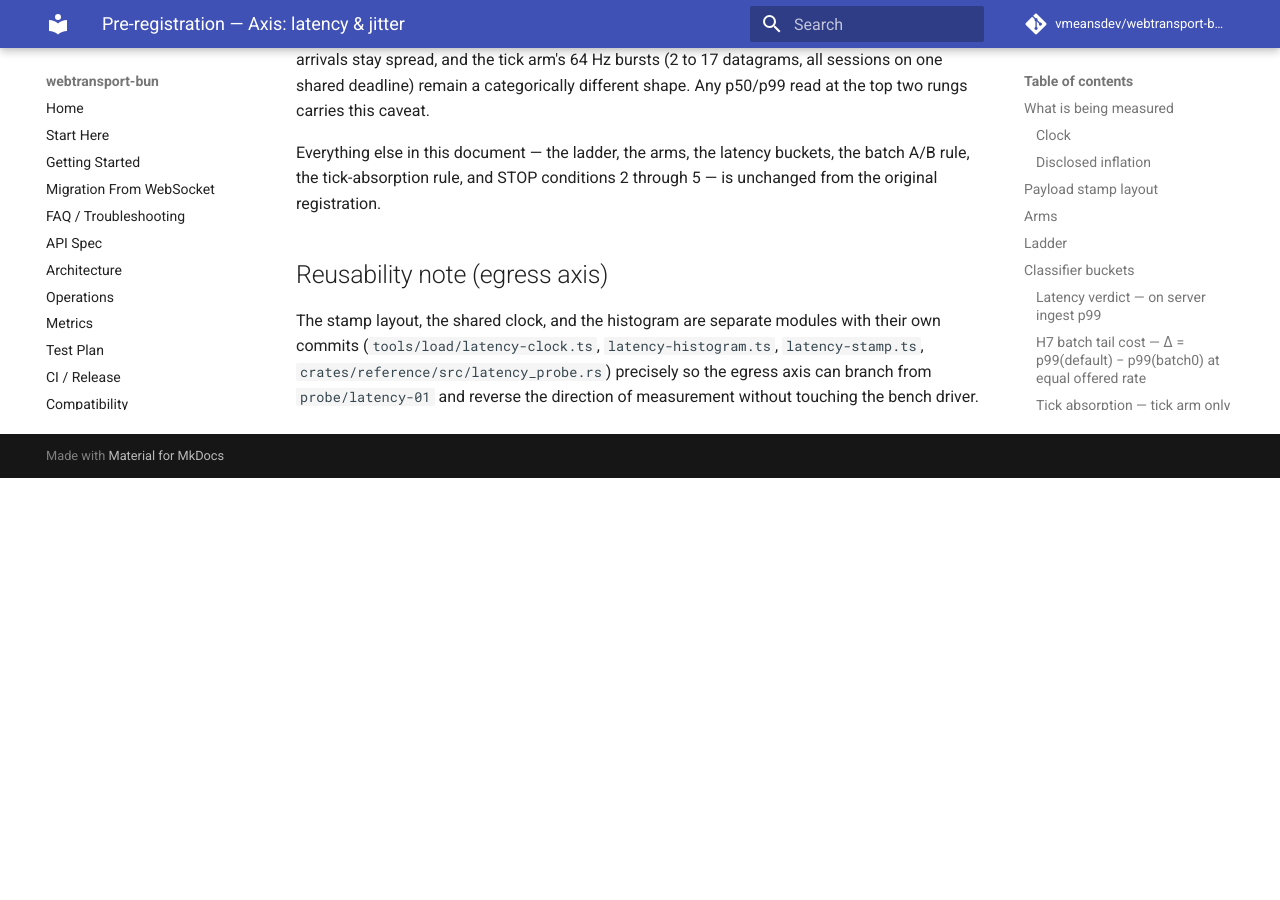
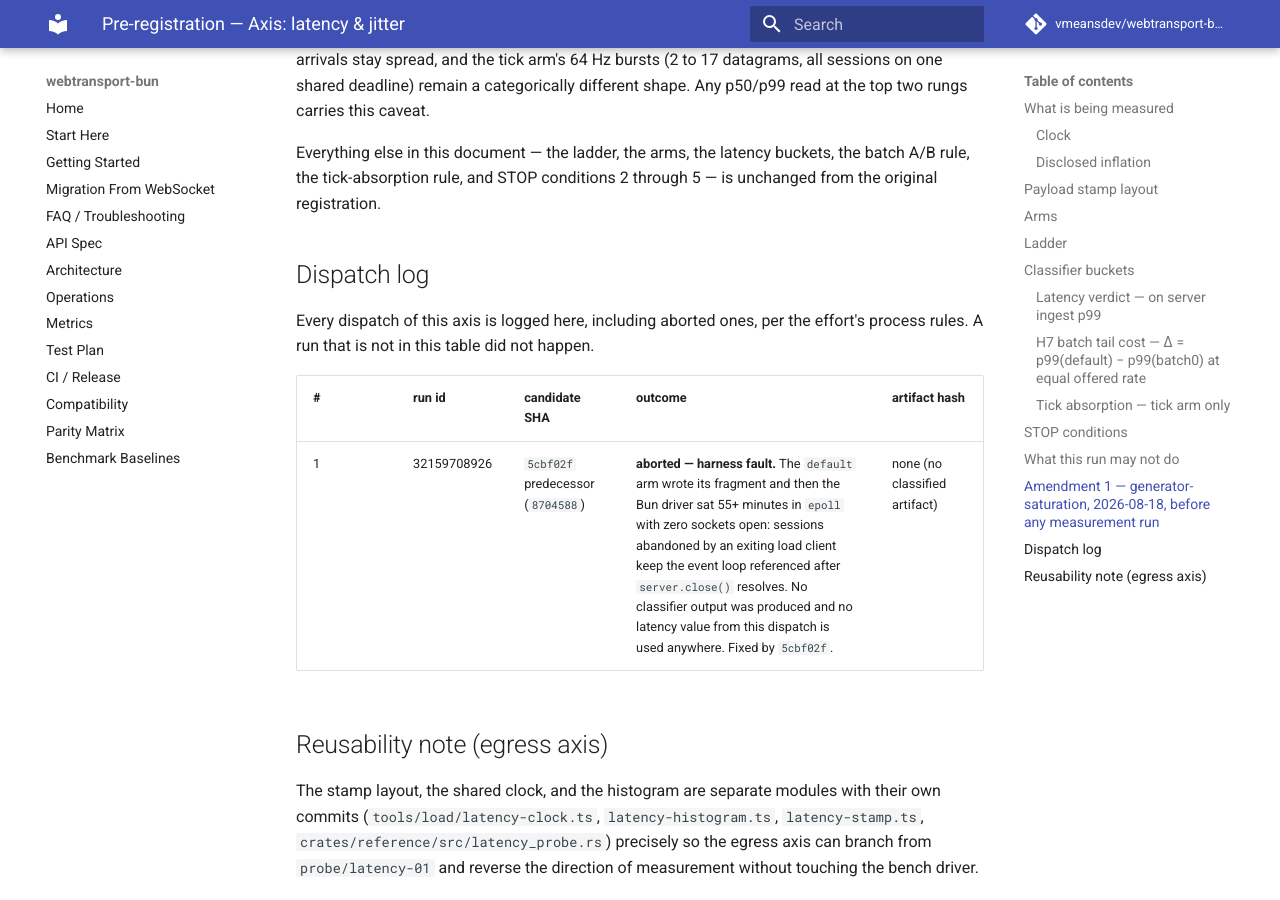
Before and after one commit to vmeansdev/webtransport-bun, an MkDocs documentation site: the page built from docs/research/preregistrations/latency.md, in a window 1280 px wide and 900 px high, scrolled down 6905 px. Built offline with MkDocs 1.6.1 and Material for MkDocs 9.7.7, drawn with Linux system fonts in a browser that asks for light colours; comment, search, counter and statistics services are not loaded; before the commit the page ends 7383 px from its top, so only the background shows below that.

Commit message:
Log the aborted first latency dispatch in the pre-registration, so the only run this axis has ever started is on the record with its fault named.
Run 32159708926 hung in the default arm after writing its fragment and produced
no classifier output. The effort's process rules require every dispatch to be
logged including aborted ones; the pre-registration had no table to log it in.

Co-Authored-By: Claude Fable 5 <noreply@anthropic.com>
Claude-Session: https://claude.ai/code/session_01J6XgaCwKmiXs7S56nLNgbf

```diff
--- a/docs/research/preregistrations/latency.md
+++ b/docs/research/preregistrations/latency.md
@@ -271,6 +271,15 @@ Everything else in this document — the ladder, the arms, the latency buckets,
 the batch A/B rule, the tick-absorption rule, and STOP conditions 2 through 5 —
 is unchanged from the original registration.
 
+## Dispatch log
+
+Every dispatch of this axis is logged here, including aborted ones, per the
+effort's process rules. A run that is not in this table did not happen.
+
+| # | run id | candidate SHA | outcome | artifact hash |
+|---|---|---|---|---|
+| 1 | 32159708926 | `5cbf02f` predecessor (`8704588`) | **aborted — harness fault.** The `default` arm wrote its fragment and then the Bun driver sat 55+ minutes in `epoll` with zero sockets open: sessions abandoned by an exiting load client keep the event loop referenced after `server.close()` resolves. No classifier output was produced and no latency value from this dispatch is used anywhere. Fixed by `5cbf02f`. | none (no classified artifact) |
+
 ## Reusability note (egress axis)
 
 The stamp layout, the shared clock, and the histogram are separate modules with
```
